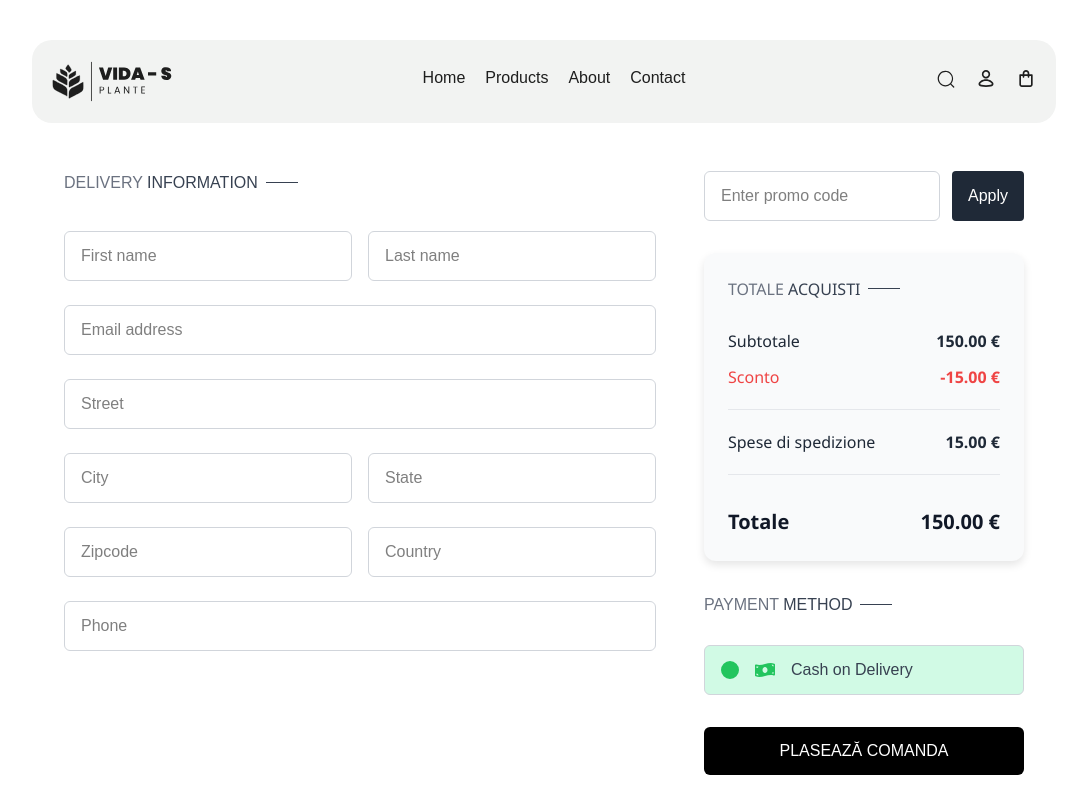
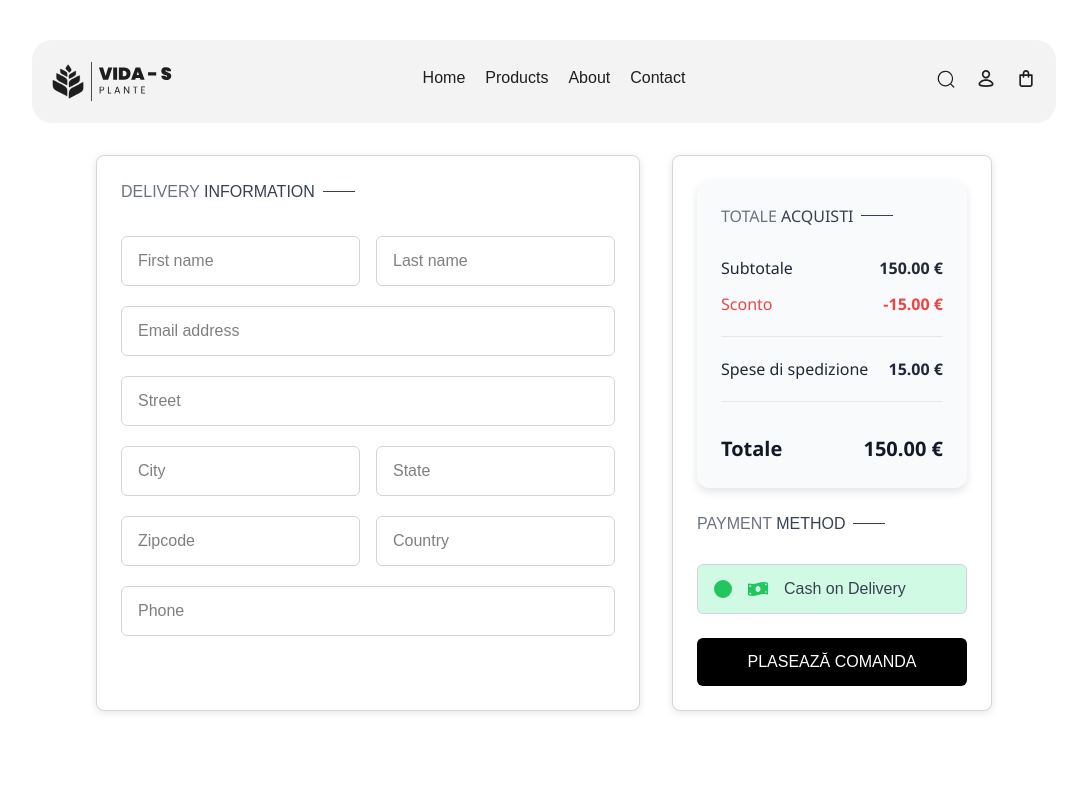
Before and after one commit to VALGFX/vida-s-plante, a Next.js app: page /placeorder in a window 1280 px wide. Shown: the whole page, without its empty margins (96-1183 px from the left). Built offline with nearby package versions, Linux system fonts and the light colour scheme; no server answers.

Commit message:
Update page.jsx

```diff
--- a/src/app/placeorder/page.jsx
+++ b/src/app/placeorder/page.jsx
@@ -1,19 +1,15 @@
 'use client'
 
 import axios from 'axios'
-import React, { useContext, useState } from 'react'
+import React, { useContext, useState, useEffect } from 'react'
 import { toast } from 'react-toastify'
 import CartTotal from '@/components/CartTotal'
 import Title from '@/components/Title'
 import { ShopContext } from '@/context/ShopContext'
 import { FaMoneyBillWave } from 'react-icons/fa'
-import Navbar from "../../components/Navbar";
+import Navbar from '../../components/Navbar'
 
 const PlaceOrder = () => {
-    const [method, setMethod] = useState('cod')
-    const [promoCode, setPromoCode] = useState('')
-    const [discount, setDiscount] = useState(0)
-
     const {
         navigate,
         backendUrl,
@@ -24,6 +20,8 @@ const PlaceOrder = () => {
         delivery_fee,
         products,
     } = useContext(ShopContext)
+
+    const [method, setMethod] = useState('cod')
 
     const [formData, setFormData] = useState({
         firstName: '',
@@ -40,17 +38,6 @@ const PlaceOrder = () => {
     const onChangeHandler = e => {
         const { name, value } = e.target
         setFormData(data => ({ ...data, [name]: value }))
-    }
-
-    const validatePromoCode = () => {
-        const codes = { Shop5: 5, STUDENT: 20 }
-        if (codes[promoCode]) {
-            setDiscount(codes[promoCode])
-            toast.success(`Cod aplicat: ${codes[promoCode]}% reducere`)
-        } else {
-            setDiscount(0)
-            toast.error('Cod promoțional invalid')
-        }
     }
 
     const onSubmitHandler = async e => {
@@ -70,7 +57,7 @@ const PlaceOrder = () => {
             })
 
             const subtotal = getCartAmount()
-            const total = subtotal * (1 - discount / 100) + delivery_fee
+            const total = subtotal + delivery_fee
 
             const orderData = {
                 address: formData,
@@ -94,29 +81,51 @@ const PlaceOrder = () => {
         }
     }
 
+    // Detectare mobil pentru responsive
+    const [isMobile, setIsMobile] = useState(false)
+
+    useEffect(() => {
+        const checkMobile = () => setIsMobile(window.innerWidth <= 640)
+        checkMobile()
+        window.addEventListener('resize', checkMobile)
+        return () => window.removeEventListener('resize', checkMobile)
+    }, [])
+
     return (
         <>
-        <Navbar/>
+            <Navbar />
             <form
                 onSubmit={onSubmitHandler}
                 style={{
                     display: 'flex',
-                gap: '3rem',
+                    gap: '2rem',
                     maxWidth: 960,
                     margin: '0 auto',
-                paddingTop: '3rem',
+                    paddingTop: '2rem',
                     flexWrap: 'wrap',
+                    flexDirection: isMobile ? 'column' : 'row',
+                    padding: isMobile ? '1rem' : '2rem',
                 }}
             >
                 {/* DELIVERY INFORMATION */}
-            <div style={{ flex: 1, minWidth: 320 }}>
+                <div
+                    style={{
+                        flex: 1,
+                        minWidth: isMobile ? '100%' : 320,
+                        border: '1px solid #d1d5db',
+                        borderRadius: 8,
+                        padding: '1.5rem',
+                        boxShadow: '0 2px 8px rgb(0 0 0 / 0.1)',
+                        backgroundColor: 'white',
+                    }}
+                >
                     <Title text1="DELIVERY" text2="INFORMATION" />
                     <div
                         style={{
                             display: 'grid',
                             gridTemplateColumns: '1fr 1fr',
-                        gap: '1.5rem 1rem',
-                        marginTop: '1.5rem',
+                            gap: '1.25rem 1rem',
+                            marginTop: '1.25rem',
                         }}
                     >
                         <input
@@ -196,36 +205,22 @@ const PlaceOrder = () => {
                     </div>
                 </div>
 
-            {/* TOTAL + PROMO CODE + PAYMENT */}
-            <div style={{ width: 320, display: 'flex', flexDirection: 'column', gap: '2rem' }}>
-                {/* Promo code */}
-                <div style={{ display: 'flex', gap: '0.75rem' }}>
-                    <input
-                        type="text"
-                        placeholder="Enter promo code"
-                        value={promoCode}
-                        onChange={e => setPromoCode(e.target.value)}
-                        style={{ ...inputStyle, flex: 1 }}
-                    />
-                    <button
-                        type="button"
-                        onClick={validatePromoCode}
+                {/* TOTAL + PAYMENT METHOD */}
+                <div
                     style={{
-                            backgroundColor: '#1f2937',
-                            color: 'white',
-                            padding: '0.5rem 1rem',
-                            borderRadius: 4,
-                            cursor: 'pointer',
+                        width: isMobile ? '100%' : 320,
+                        border: '1px solid #d1d5db',
+                        borderRadius: 8,
+                        padding: '1.5rem',
+                        boxShadow: '0 2px 8px rgb(0 0 0 / 0.1)',
+                        backgroundColor: 'white',
+                        display: 'flex',
+                        flexDirection: 'column',
+                        gap: '1.5rem',
                     }}
                 >
-                        Apply
-                    </button>
-                </div>
+                    <CartTotal discount={0} />
 
-                {/* Cart Total */}
-                <CartTotal discount={discount} />
-
-                {/* Payment Method */}
                     <div>
                         <Title text1="PAYMENT" text2="METHOD" />
                         <div style={{ marginTop: '1rem' }}>
@@ -287,6 +282,8 @@ const inputStyle = {
     fontSize: '1rem',
     width: '100%',
     boxSizing: 'border-box',
+    outline: 'none',
+    transition: 'border-color 0.3s',
 }
 
 export default PlaceOrder
```
Lines whose indentation alone changed are shown as unchanged.
